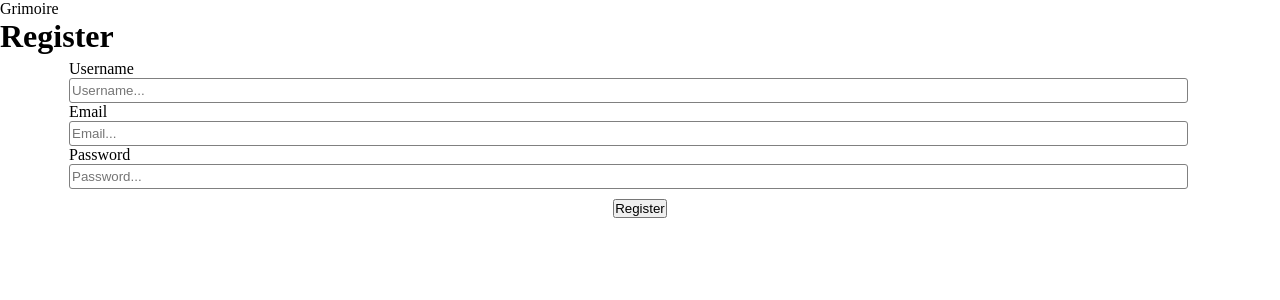
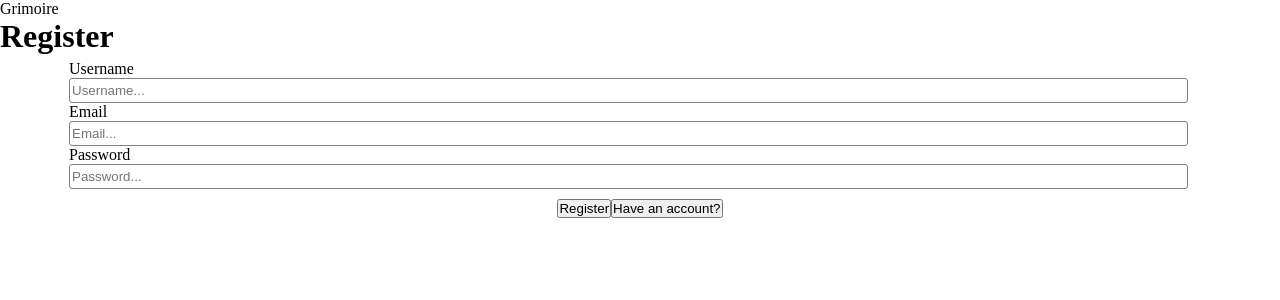
Before and after one commit to Csprier/grimoire-client2, a React (Create React App) app: page /register in a window 1280 px wide. Shown: the top 300 px of the page. Built offline with nearby package versions, Linux system fonts and the light colour scheme; no server answers.

Commit message:
Added a redirect from register to login

```diff
--- a/src/components/Register.js
+++ b/src/components/Register.js
@@ -63,6 +63,7 @@ const Register = () => {
       </div>
       <div className="button-container">
         <button type="submit" className="register-button">Register</button>
+        <button onClick={() => Util.UI.redirectToLogin()} type="button" className="redirect-to-login">Have an account?</button>
       </div>
     </form>
   )
--- a/src/utility/util-ui.js
+++ b/src/utility/util-ui.js
@@ -51,6 +51,10 @@ function _redirectToLandingPage() {
 	history.push('/')
 };
 
+function _redirectToLogin() {
+	history.push('/login');
+};
+
 function _redirectToRegister() {
 	history.push('/register');
 };
@@ -72,7 +76,12 @@ const UtilUI = {
   */
 	redirectToLandingPage: () => _redirectToLandingPage(),
 	/**
-    * redirectRegister: pushes a url to the history object for component redirection on the vDOM to "/register"
+    * redirectToLogin: pushes a url to the history object for component redirection on the vDOM to "/login"
+    * @param {object}   history -
+  */
+	redirectToLogin: () => _redirectToLogin(),
+	/**
+    * redirectToRegister: pushes a url to the history object for component redirection on the vDOM to "/register"
     * @param {object}   history -
   */
 	redirectToRegister: () => _redirectToRegister(),
```
